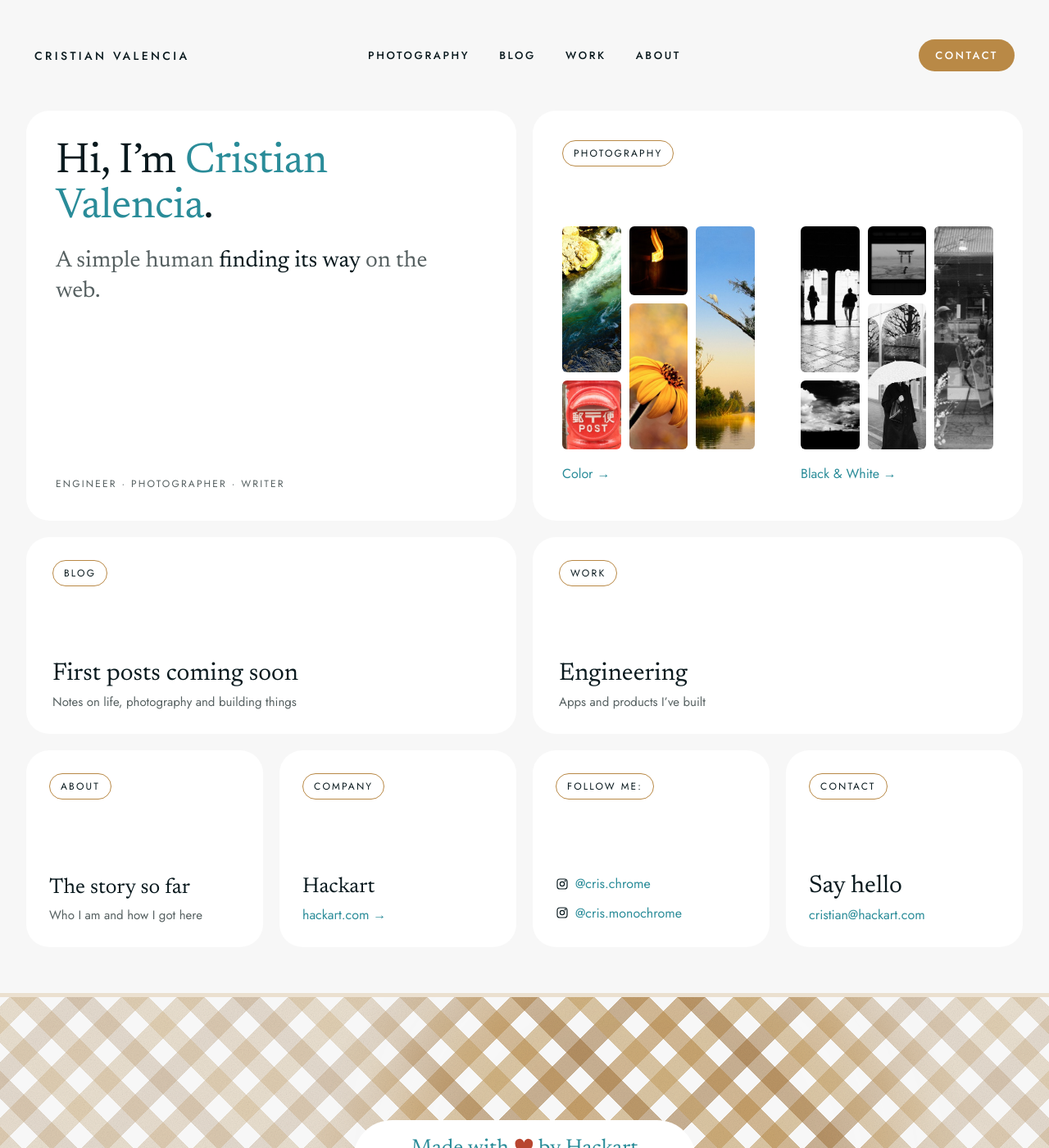
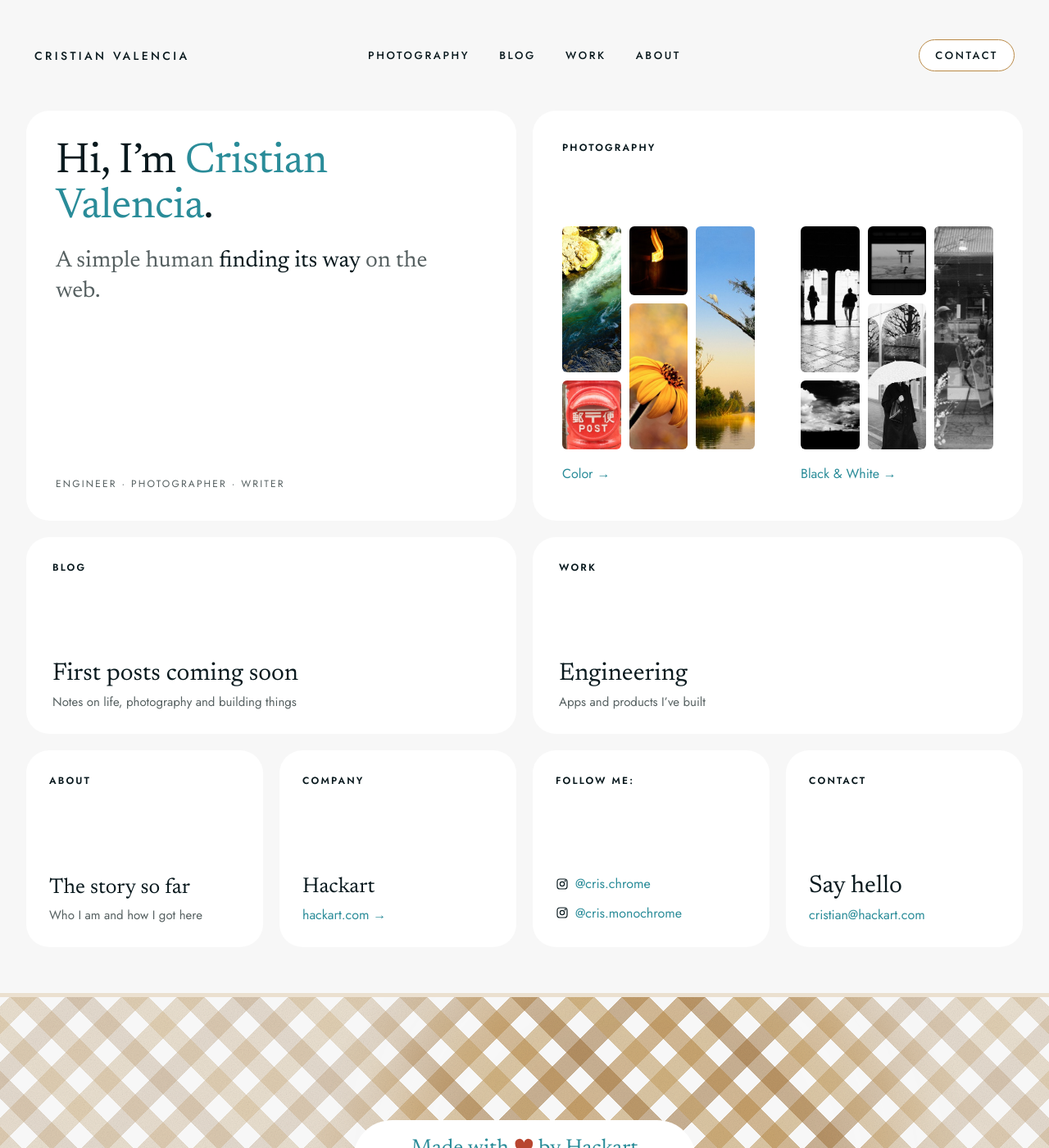
Before and after one commit to CristianValencia/CristianValencia.github.io, a Jekyll site: the page built from index.html, in a window 1280 px wide and 1400 px high. Shown: the whole window at 82% size. Built offline with Jekyll 4.4.1, drawn with Linux system fonts in a browser that asks for light colours.

Commit message:
Make card labels plain headers and soften the Contact button
- Card labels are bold (600) petrol uppercase text with no pill, outline or
  hover fill, so they read as headers instead of buttons.
- Contact is a secondary button at the top (white, thin gold outline, petrol
  text) so it doesn't outweigh the menu. It fills gold on hover and stays
  filled gold in the scrolled pill; the 1px border keeps its size the same.
- Menu hover fades in over 500ms, the same as Contact.

```diff
--- a/_layouts/default.html
+++ b/_layouts/default.html
@@ -7,7 +7,7 @@
   {% seo %}
   <link rel="preconnect" href="https://fonts.googleapis.com">
   <link rel="preconnect" href="https://fonts.gstatic.com" crossorigin>
-  <link rel="stylesheet" href="https://fonts.googleapis.com/css2?family=Jost:wght@400;500&family=Newsreader:opsz,wght@6..72,400;6..72,500&display=swap">
+  <link rel="stylesheet" href="https://fonts.googleapis.com/css2?family=Jost:wght@400;500;600&family=Newsreader:opsz,wght@6..72,400;6..72,500&display=swap">
   <link rel="stylesheet" href="{{ '/assets/css/main.css' | relative_url }}">
   {% feed_meta %}
 </head>
--- a/assets/css/main.css
+++ b/assets/css/main.css
@@ -141,7 +141,8 @@ body {
   white-space: nowrap;
   /* The color flips quickly mid-move, so the text never washes out
      against the half-filled bar. */
-  transition: color 160ms ease 140ms, box-shadow 200ms ease, padding var(--dur-nav) var(--ease-out);
+  /* The hover fill fades in over the same 500ms (--dur-nav) as Contact's. */
+  transition: color 160ms ease 140ms, box-shadow var(--dur-nav) ease, padding var(--dur-nav) var(--ease-out);
 }
 
 .site-header__name {
@@ -217,24 +218,40 @@ body {
   box-shadow: inset 0 0 0 999px var(--color-gold-deep);
 }
 
-/* Same in both states, so it stays put while the bar changes around it. */
+/* Contact: a secondary button at the top (white, thin gold outline, petrol
+   text) so it doesn't outweigh the menu. On hover it fills with its own
+   outline gold, so it reads as one even shape; in the scrolled pill it is
+   filled gold. The 1px border stays in both states, so the size never changes. */
 .site-header__contact {
-  padding: 10px 20px;
+  padding: 9px 19px;
+  border: 1px solid var(--color-gold);
   border-radius: 999px;
-  background: var(--color-gold);
-  color: #FFFFFF;
+  background-color: var(--color-card);
+  color: var(--color-text);
   font-size: 13px;
   font-weight: 500;
   letter-spacing: 0.2em;
   text-transform: uppercase;
   text-decoration: none;
   white-space: nowrap;
-  transition: background-color 200ms ease;
+  transition: background-color var(--dur-nav) ease, border-color var(--dur-nav) ease, color 160ms ease 140ms;
 }
 
 .site-header__contact:hover,
 .site-header__contact:focus-visible {
-  background: var(--color-gold-deep);
+  background-color: var(--color-gold);
+  color: #FFFFFF;
+}
+
+.site-header.is-scrolled .site-header__contact {
+  background-color: var(--color-gold);
+  color: #FFFFFF;
+}
+
+.site-header.is-scrolled .site-header__contact:hover,
+.site-header.is-scrolled .site-header__contact:focus-visible {
+  background-color: var(--color-gold-deep);
+  border-color: var(--color-gold-deep);
   color: #FFFFFF;
 }
 
@@ -475,44 +492,15 @@ a.card:hover {
   color: var(--color-text);
 }
 
-/* Tag: outlined by default. When its card is hovered or focused, a gold
-   fill wipes in from the left; on leave it retracts back to the left.
-   The fill is a ::after copy of the label (white on gold) revealed with
-   clip-path, so the text changes color exactly where the fill is. */
+/* Card label: a small header, not a button. Bold petrol uppercase, with no
+   outline, fill or hover change, so it doesn't read as something to click. */
 .tag {
-  position: relative;
   align-self: flex-start;
-  padding: 6px 13px;
-  border: 1px solid var(--color-gold);
-  border-radius: 999px;
-  background: var(--color-card);
   color: var(--color-text);
   font-size: 12px;
+  font-weight: 600;
   letter-spacing: 0.18em;
   text-transform: uppercase;
-}
-
-.tag::after {
-  content: attr(data-label) / "";
-  position: absolute;
-  inset: -1px;
-  padding: 7px 14px;
-  border-radius: inherit;
-  background: var(--color-gold);
-  color: #FFFFFF;
-  white-space: nowrap;
-  clip-path: inset(0 100% 0 0);
-  transition: clip-path var(--dur-fill) var(--ease-out);
-}
-
-@media (hover: hover) {
-  .card:hover .tag::after {
-    clip-path: inset(0 0 0 0);
-  }
-}
-
-.card:focus-within .tag::after {
-  clip-path: inset(0 0 0 0);
 }
 
 .card__text {
@@ -737,7 +725,7 @@ a.card:hover {
   }
 
   .site-header__contact {
-    padding: 10px 16px;
+    padding: 9px 15px; /* 1px less than before to make room for the border */
     font-size: 12px;
   }
 
--- a/index.html
+++ b/index.html
@@ -13,7 +13,7 @@ layout: default
   </section>
 
   <section class="card card--large span-2 rows-2" aria-labelledby="photography-tag">
-    <span class="tag" id="photography-tag" data-label="Photography">Photography</span>
+    <span class="tag" id="photography-tag">Photography</span>
     <div class="portfolios">
       <div class="portfolio">
         <div class="mosaic" aria-hidden="true">
@@ -39,7 +39,7 @@ layout: default
   </section>
 
   <a class="card card--wide span-2" href="{{ latest.url | default: '/blog/' | relative_url }}">
-    <span class="tag" data-label="Blog">Blog</span>
+    <span class="tag">Blog</span>
     <div class="card__text">
       {% if latest %}
         <h2 class="card__title">{{ latest.title }}</h2>
@@ -52,7 +52,7 @@ layout: default
   </a>
 
   <a class="card card--wide span-2" href="{{ '/work/' | relative_url }}">
-    <span class="tag" data-label="Work">Work</span>
+    <span class="tag">Work</span>
     <div class="card__text">
       <h2 class="card__title">Engineering</h2>
       <p class="card__desc">Apps and products I’ve built</p>
@@ -60,7 +60,7 @@ layout: default
   </a>
 
   <a class="card" href="{{ '/about/' | relative_url }}">
-    <span class="tag" data-label="About">About</span>
+    <span class="tag">About</span>
     <div class="card__text">
       <h2 class="card__title card__title--small">The story so far</h2>
       <p class="card__desc">Who I am and how I got here</p>
@@ -68,7 +68,7 @@ layout: default
   </a>
 
   <section class="card">
-    <span class="tag" data-label="Company">Company</span>
+    <span class="tag">Company</span>
     <div class="card__text">
       <h2 class="card__title card__title--small">Hackart</h2>
       <a class="text-link" href="https://www.hackart.com">hackart.com →</a>
@@ -76,7 +76,7 @@ layout: default
   </section>
 
   <section class="card">
-    <span class="tag" data-label="Follow me:">Follow me:</span>
+    <span class="tag">Follow me:</span>
     <ul class="social">
       {% for handle in site.instagram_accounts %}
       <li>
@@ -90,7 +90,7 @@ layout: default
   </section>
 
   <section class="card">
-    <span class="tag" data-label="Contact">Contact</span>
+    <span class="tag">Contact</span>
     <div class="card__text">
       <h2 class="card__title">Say hello</h2>
       <a class="text-link" href="mailto:{{ site.email }}">{{ site.email }}</a>
```
Also changed, not shown: BRIEF.md (+6 -6 lines).
